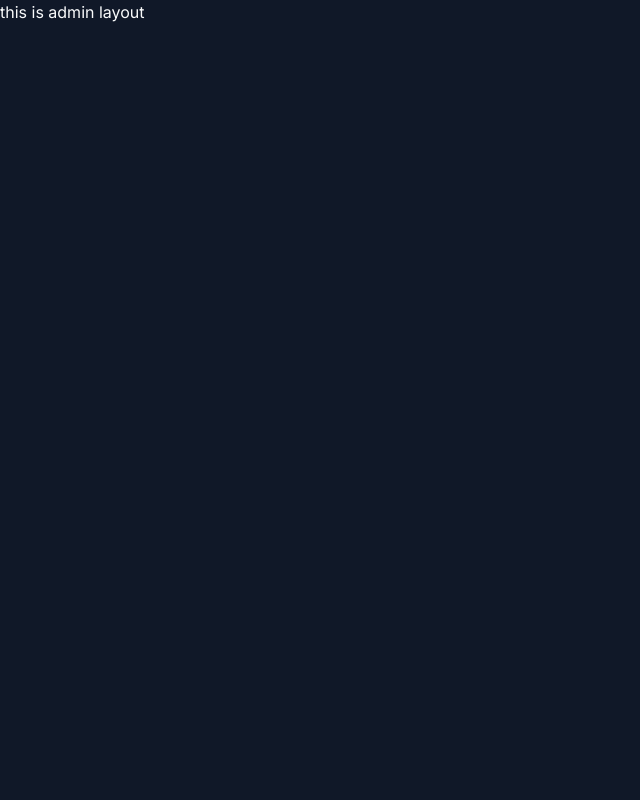
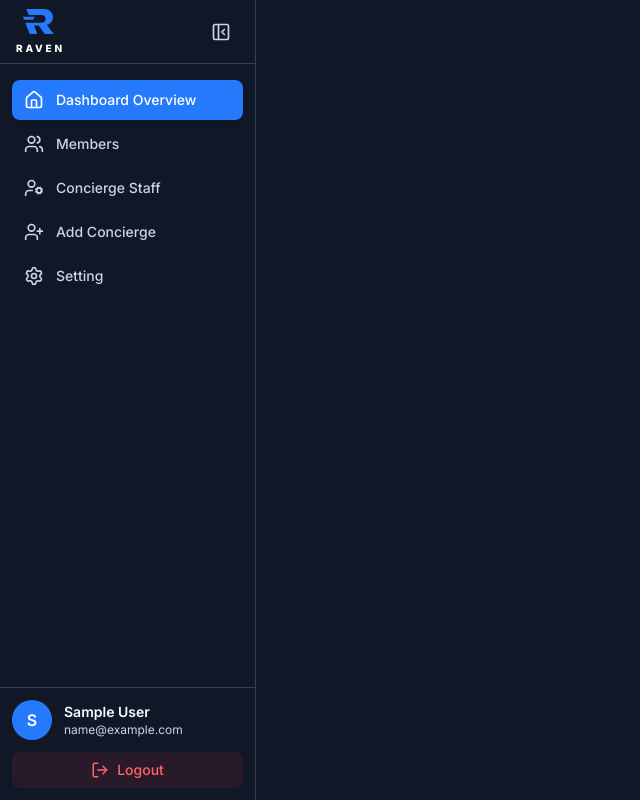
Before and after one commit to rahimsoftdev/fly-X, a React (Vite) app: page /admin in a window 1280 px wide. Shown: the whole page, without its empty margins (0-640 px from the left). Built offline with nearby package versions, Linux system fonts and the light colour scheme; sample sign-in values are in the browser's storage.

Commit message:
add sidebar in admin and staff layout

```diff
--- a/src/layouts/AdminLayout.tsx
+++ b/src/layouts/AdminLayout.tsx
@@ -1,6 +1,7 @@
+import DashboardSidebar from "@/components/shared/DashboardSidebar";
 import type { IUser } from "@/types/user.type";
 import { getCurrentUser } from "@/utils/auth.util";
-import { Navigate } from "react-router";
+import { Navigate, Outlet } from "react-router";
 
 
 const AdminLayout = () => {
@@ -11,8 +12,11 @@ const AdminLayout = () => {
         return <Navigate to="/login" replace />;
     }
     return (
-        <div>
-            <h1>this is admin layout</h1>
+        <div className="min-h-dvh lg:flex">
+            <DashboardSidebar />
+            <main className="min-w-0 flex-1 p-4">
+                <Outlet />
+            </main>
         </div>
     );
 };
--- a/src/layouts/StaffLayout.tsx
+++ b/src/layouts/StaffLayout.tsx
@@ -1,6 +1,7 @@
+import DashboardSidebar from "@/components/shared/DashboardSidebar";
 import type { IUser } from "@/types/user.type";
 import { getCurrentUser } from "@/utils/auth.util";
-import { Navigate } from "react-router";
+import { Navigate, Outlet } from "react-router";
 
 
 const StaffLayout = () => {
@@ -12,8 +13,11 @@ const StaffLayout = () => {
         return <Navigate to="/login" replace />;
     }
     return (
-        <div>
-            <h1>this si staf layout</h1>
+        <div className="min-h-dvh lg:flex">
+            <DashboardSidebar />
+            <main className="min-w-0 flex-1 p-4">
+                <Outlet />
+            </main>
         </div>
     );
 };
--- a/src/pages/auth/LoginPage.tsx
+++ b/src/pages/auth/LoginPage.tsx
@@ -17,7 +17,8 @@ export default function LoginPage() {
       setError("Invalid email or password.");
       return;
     }
-    navigate("/");
+
+    navigate(`/${user.role}`);
   };
 
   return (
```
